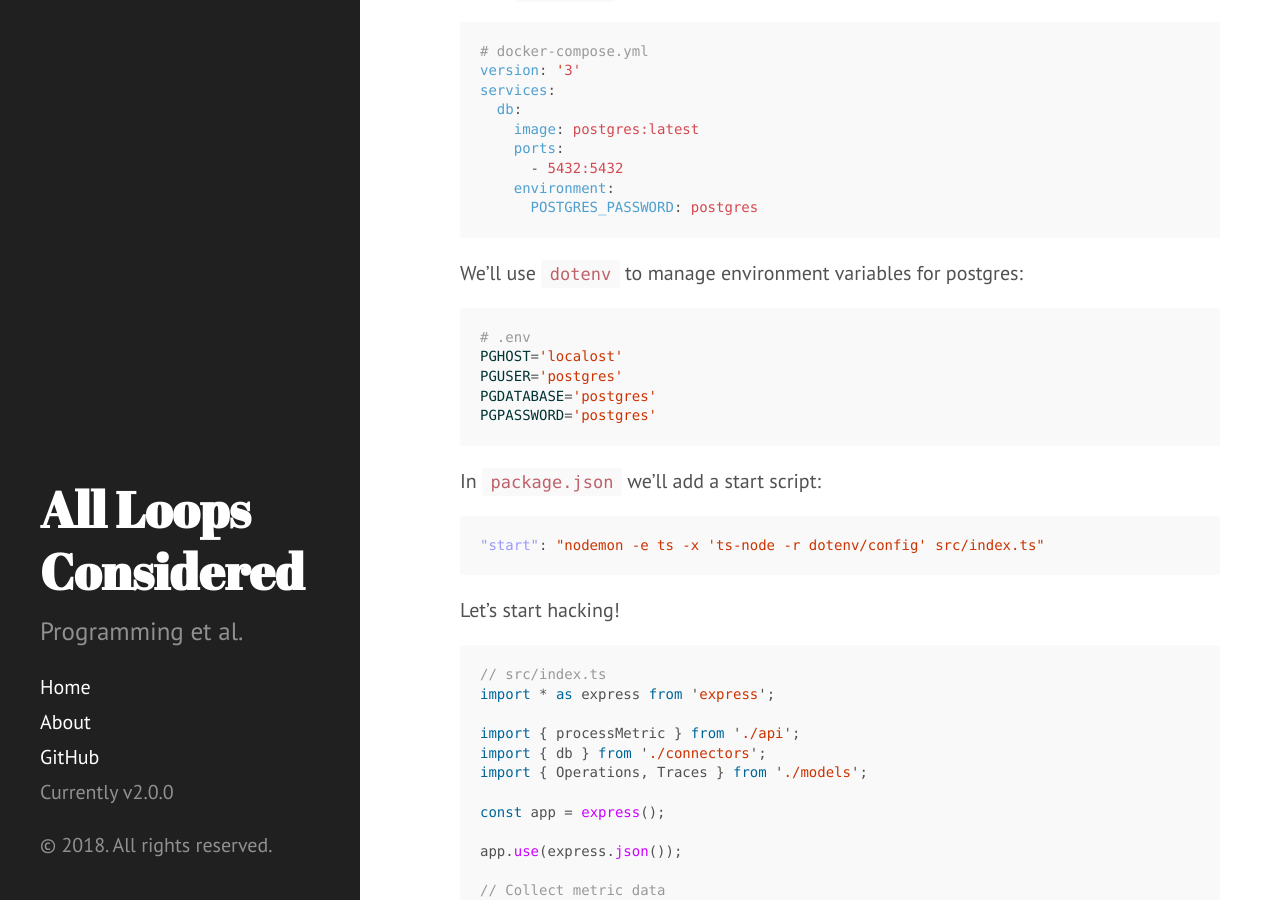
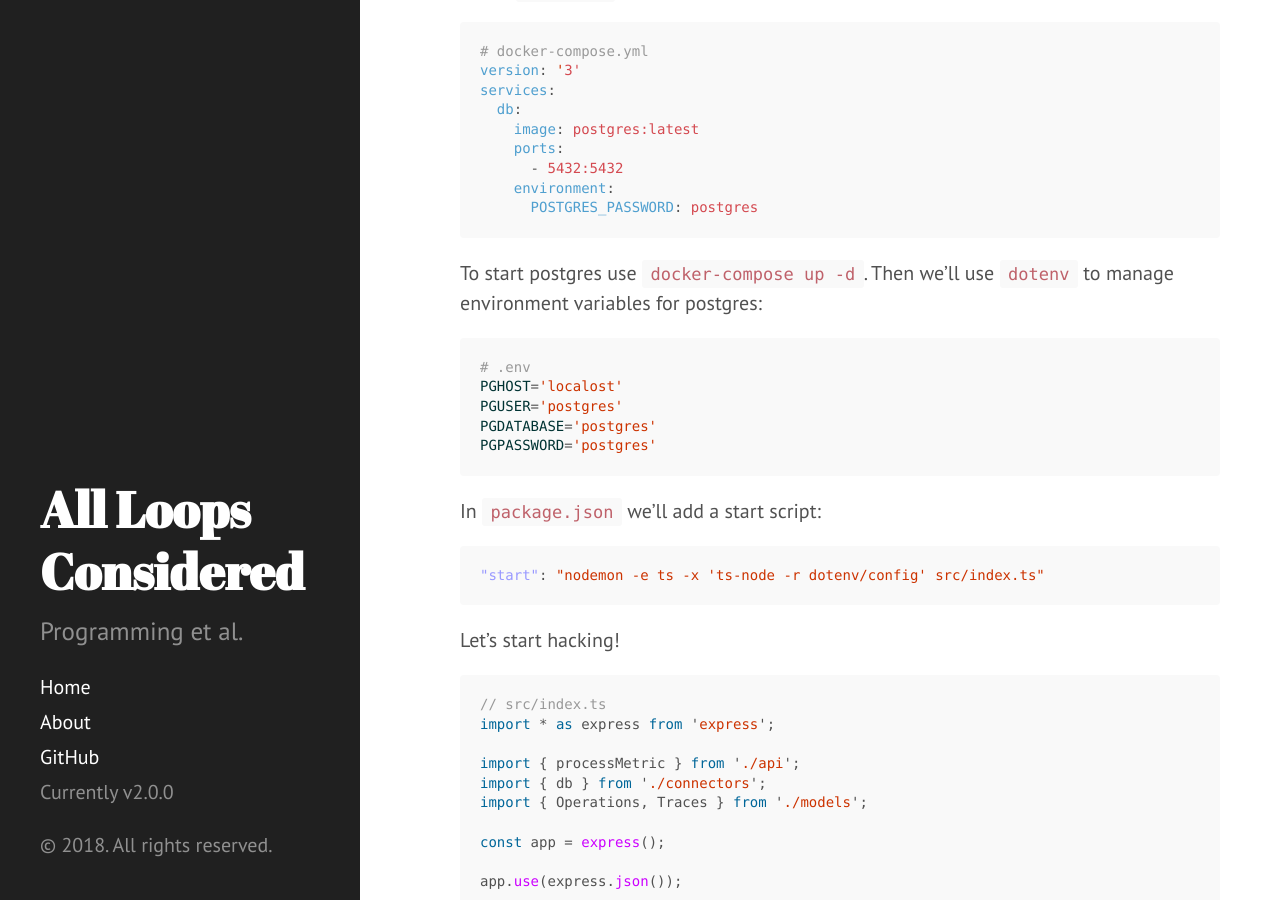
Before and after one commit to mpicard/mpicard.github.io, a Jekyll site: the page built from _posts/2018-05-10-graphql-metrics-part-3.md, in a window 1280 px wide and 900 px high, scrolled down 1102 px. Built offline with Jekyll 4.4.1, drawn with Linux system fonts in a browser that asks for light colours; comment, search, counter and statistics services are not loaded.

Commit message:
Add missing docker compose start command

````diff
--- a/_config.yml
+++ b/_config.yml
@@ -1,5 +1,4 @@
 port: 4444
-markdown: kramdown
 highlighter: rouge
 
 permalink: pretty
--- a/_posts/2018-05-10-graphql-metrics-part-3.md
+++ b/_posts/2018-05-10-graphql-metrics-part-3.md
@@ -45,7 +45,7 @@ services:
       POSTGRES_PASSWORD: postgres
 ```
 
-We'll use `dotenv` to manage environment variables for postgres:
+To start postgres use `docker-compose up -d`. Then we'll use `dotenv` to manage environment variables for postgres:
 
 ```bash
 # .env
````
Also changed, not shown: _posts/2018-05-09-graphql-metrics-part-1.md (line endings or trailing spaces).
